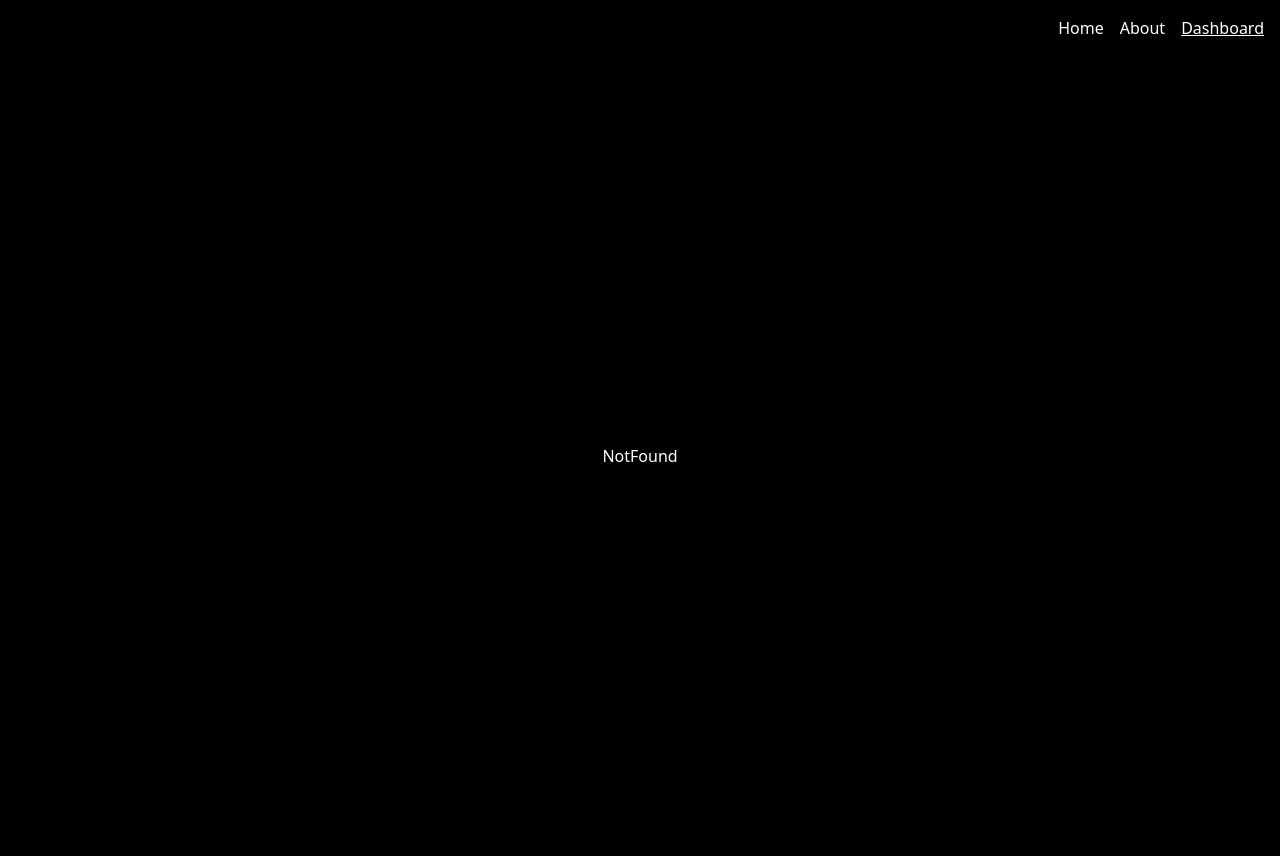
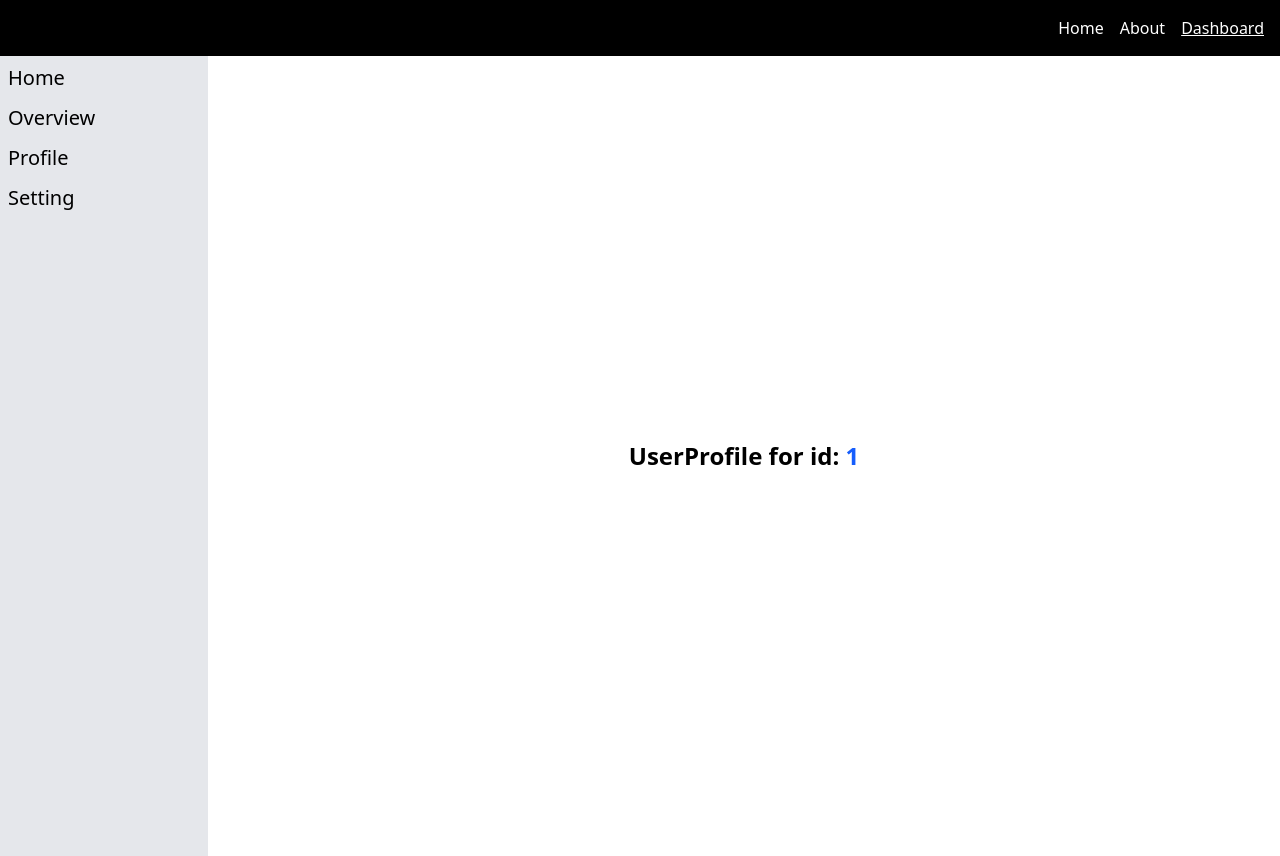
Before and after one commit to patelajay745/react-router-poc, a React (Vite) app: page /dashboard/user/1 in a window 1280 px wide. Built offline with nearby package versions, Linux system fonts and the light colour scheme.

Commit message:
added dynamic routing

```diff
--- a/src/main.tsx
+++ b/src/main.tsx
@@ -8,6 +8,7 @@ import { default as DashBoardLayout } from "./pages/Dashboard/Layout.tsx";
 import { default as DashBoardHome } from "./pages/Dashboard/Home.tsx";
 import Overview from "./pages/Dashboard/Overview.tsx";
 import Setting from "./pages/Dashboard/Setting.tsx";
+import UserProfile from "./pages/Dashboard/UserProfile.tsx";
 
 const Home = lazy(() => import("./pages/Home"));
 const About = lazy(() => import("./pages/About"));
@@ -38,6 +39,7 @@ createRoot(document.getElementById("root")!).render(
             <Route index element={<DashBoardHome />}></Route>
             <Route path="overview" element={<Overview />}></Route>
             <Route path="setting" element={<Setting />}></Route>
+            <Route path="user/:id" element={<UserProfile />}></Route>
           </Route>
           <Route path="*" element={<NotFound />} />
         </Route>
--- a/src/pages/Dashboard/Layout.tsx
+++ b/src/pages/Dashboard/Layout.tsx
@@ -1,38 +1,11 @@
-import { NavLink, Outlet } from "react-router";
+import { Outlet } from "react-router";
+import Sidebar from "./Sidebar";
 
 function Layout() {
   return (
     <>
       <div className="flex h-screen">
-        <div className="bg-gray-200 text-black w-52">
-          <nav className="p-2 gap-3 text-xl flex flex-col ">
-            <NavLink
-              to={"."}
-              end
-              className={({ isActive }) =>
-                isActive ? "underline" : "no-underline"
-              }
-            >
-              <ul>Home</ul>
-            </NavLink>
-            <NavLink
-              to={"overview"}
-              className={({ isActive }) =>
-                isActive ? "underline" : "no-underline"
-              }
-            >
-              <ul>Overview</ul>
-            </NavLink>
-            <NavLink
-              to={"setting"}
-              className={({ isActive }) =>
-                isActive ? "underline" : "no-underline"
-              }
-            >
-              <ul>Setting</ul>
-            </NavLink>
-          </nav>
-        </div>
+        <Sidebar />
         <div className="bg-white flex-1 flex items-center justify-center">
           <Outlet />
         </div>
--- /dev/null
+++ b/src/pages/Dashboard/Sidebar.tsx
@@ -0,0 +1,46 @@
+import { NavLink } from "react-router";
+
+function Sidebar() {
+  return (
+    <div className="bg-gray-200 text-black w-52">
+      <nav className="p-2 gap-3 text-xl flex flex-col ">
+        <NavLink
+          to={"."}
+          end
+          className={({ isActive }) =>
+            isActive ? "underline" : "no-underline"
+          }
+        >
+          <ul>Home</ul>
+        </NavLink>
+        <NavLink
+          to={"overview"}
+          className={({ isActive }) =>
+            isActive ? "underline" : "no-underline"
+          }
+        >
+          <ul>Overview</ul>
+        </NavLink>
+        <NavLink
+          to={`user/5`}
+          className={({ isActive }) =>
+            isActive ? "underline" : "no-underline"
+          }
+        >
+          <ul>Profile</ul>
+        </NavLink>
+
+        <NavLink
+          to={"setting"}
+          className={({ isActive }) =>
+            isActive ? "underline" : "no-underline"
+          }
+        >
+          <ul>Setting</ul>
+        </NavLink>
+      </nav>
+    </div>
+  );
+}
+
+export default Sidebar;
--- /dev/null
+++ b/src/pages/Dashboard/UserProfile.tsx
@@ -0,0 +1,12 @@
+import { useParams } from "react-router";
+
+function UserProfile() {
+  const { id } = useParams();
+  return (
+    <div className="text-2xl font-semibold">
+      UserProfile for id: <span className="text-blue-600">{id}</span>
+    </div>
+  );
+}
+
+export default UserProfile;
```
